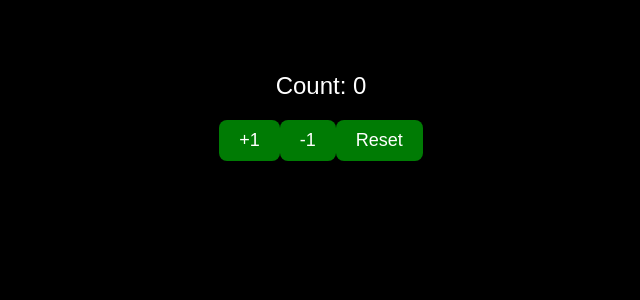
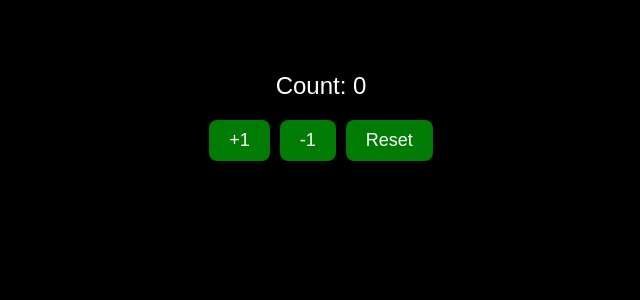
Before and after one commit to yoshi933/pearprogramming, a React (Vite) app in the folder my-react-app/: page / in a window 1280 px wide. Shown: the top 300 px of the page, without its empty margins (319-959 px from the left). Built offline with nearby package versions, Linux system fonts and the light colour scheme.

Commit message:
style: add flex layout to count button for improved alignment

```diff
--- a/my-react-app/src/index.css
+++ b/my-react-app/src/index.css
@@ -1,3 +1,9 @@
+.count-button {
+  display: flex;
+  gap: 10px;
+  justify-content: center;
+}
+
 body {
   font-family: sans-serif;
   background-color: #000000;
```
